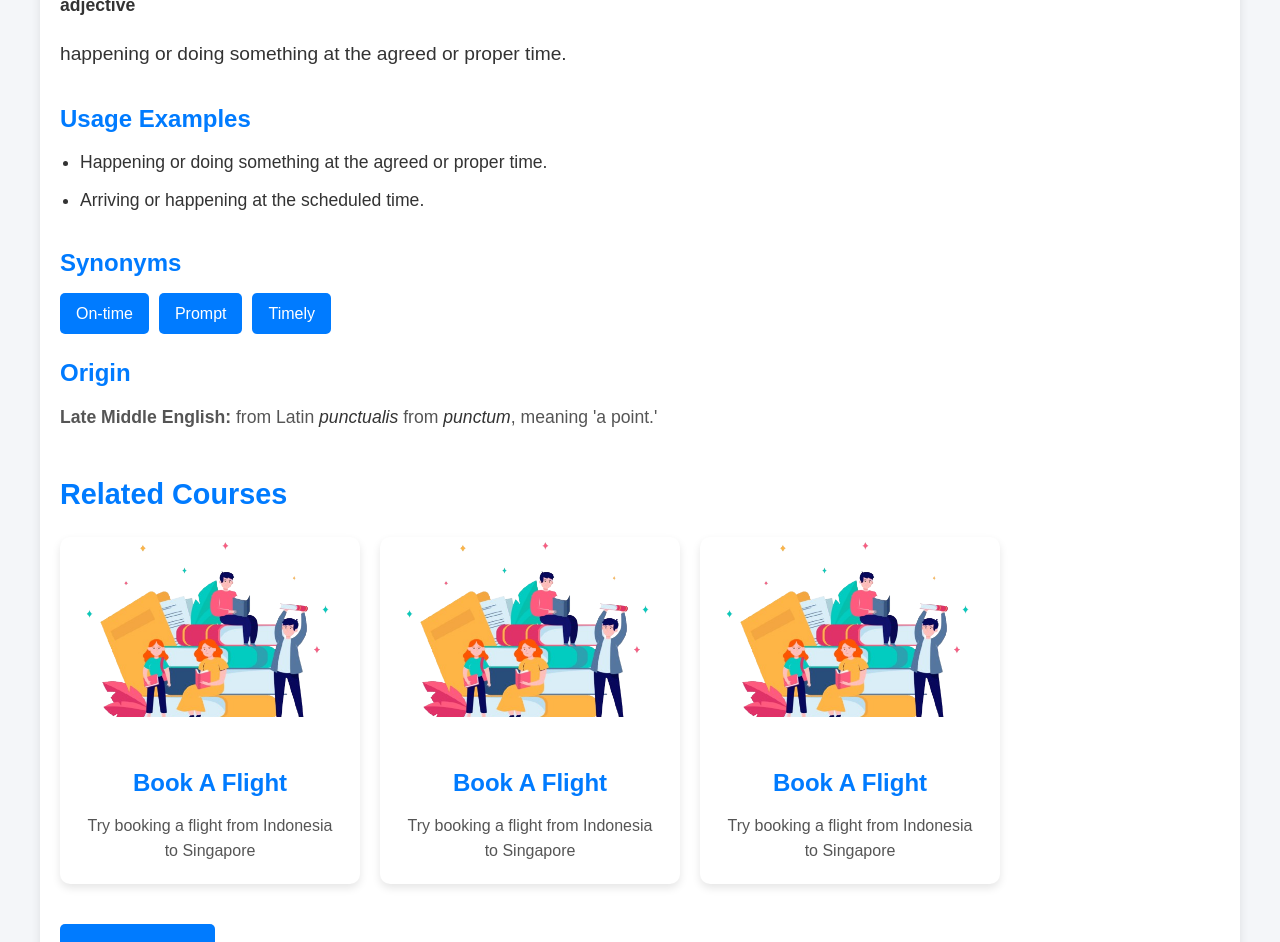
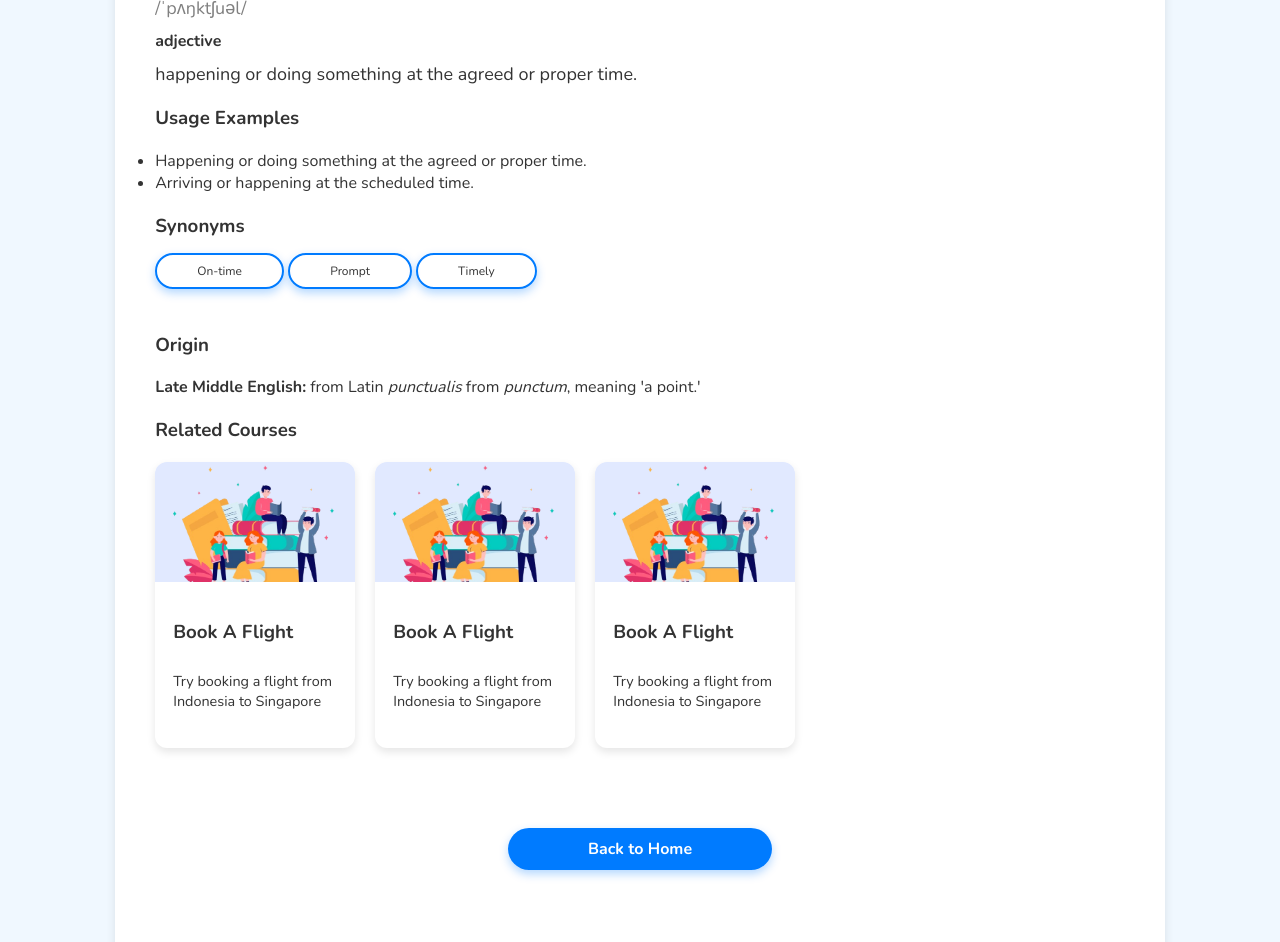
Before and after one commit to jasonjahja/LinguaLab_Web, a plain HTML site: page word.html in a window 1280 px wide. Shown: the part 264-1206 px from the top of the page. Drawn offline with nearby package versions, Linux system fonts and the light colour scheme.

Commit message:
finalisasi word

```diff
--- a/styles.css
+++ b/styles.css
@@ -534,7 +534,7 @@ footer {
     z-index: 1000;
 } */
 
-.modal-content {
+/* .modal-content {
     margin: auto;
     margin-top: 8vw;
     background-color: white;
@@ -580,7 +580,7 @@ footer {
 .modal-btn:hover {
     background-color: #0056b3;
     transform: scale(1.05);
-} */
+} */ */
 
 /* Close button styles */
 .close-btn {
@@ -592,8 +592,25 @@ footer {
     cursor: pointer;
 }
 
+
+
+
+
+
+
+
+
+
+
+
+
+
+
+
+
+
 /* word.html */
-.word-page {
+/* .word-page {
     padding: 12vw 10vw 6vw;
 }
 
@@ -649,7 +666,67 @@ footer {
 
 .btn-back:hover {
     background-color: #0073e6;
+} */
+
+
+
+.word-page {
+    padding: 12vw 9vw;
 }
+
+.word-page h3 {
+    display: block;
+    font-size: 1.17em;
+    margin-block-start: 1em;
+    margin-block-end: 1em;
+    margin-inline-start: 0px;
+    margin-inline-end: 0px;
+    font-weight: bold;
+    unicode-bidi: isolate;
+}
+
+.word-details {
+    background-color: white;
+    padding: 40px;
+    border-radius: 10px;
+    box-shadow: 0 0 10px rgba(0,0,0,0.1);
+}
+
+.pronunciation {
+    font-size: 18px;
+    color: gray;
+}
+
+.part-of-speech {
+    font-size: 16px;
+    font-weight: bold;
+    margin-top: 10px;
+}
+
+.definition {
+    font-size: 18px;
+    margin-top: 10px;
+}
+
+.example {
+    font-style: italic;
+    margin-top: 10px;
+}
+
+.synonyms {
+    margin-top: 20px;
+    margin-bottom: 4vw;
+}
+
+
+
+
+
+
+
+
+
+
 
 /* Course Page */
 .course-page {
--- a/tes.css
+++ /dev/null
@@ -1,238 +0,0 @@
-/* General Styles */
-* {
-    margin: 0;
-    padding: 0;
-    box-sizing: border-box;
-    font-family: 'Nunito', sans-serif;
-}
-
-body {
-    background-color: #f4f6f9;
-    color: #333;
-    line-height: 1.6;
-    font-size: 16px;
-}
-
-a {
-    text-decoration: none;
-    color: inherit;
-}
-
-ul {
-    list-style-type: none;
-}
-
-/* Navbar */
-.navbar {
-    display: flex;
-    justify-content: space-between;
-    align-items: center;
-    padding: 20px 40px;
-    background-color: #007BFF;
-    color: white;
-}
-
-.navbar .logo {
-    font-size: 1.5em;
-    font-weight: bold;
-}
-
-.navbar ul {
-    display: flex;
-    gap: 20px;
-}
-
-.navbar ul li a {
-    color: white;
-    font-weight: bold;
-    padding: 8px 16px;
-    transition: background-color 0.3s ease;
-}
-
-.navbar ul li a:hover {
-    background-color: rgba(255, 255, 255, 0.2);
-    border-radius: 5px;
-}
-
-.profile-btn {
-    background-color: white;
-    color: #007BFF;
-    font-weight: bold;
-    border-radius: 50%;
-    width: 40px;
-    height: 40px;
-    display: flex;
-    justify-content: center;
-    align-items: center;
-    font-size: 1.2em;
-    cursor: pointer;
-    transition: background-color 0.3s ease;
-}
-
-.profile-btn:hover {
-    background-color: rgba(255, 255, 255, 0.8);
-}
-
-/* Main Word Page */
-.word-page {
-    max-width: 1200px;
-    margin: 40px auto;
-    padding: 20px;
-    background-color: white;
-    border-radius: 10px;
-    box-shadow: 0 4px 10px rgba(0, 0, 0, 0.1);
-}
-
-.word-details h2 {
-    font-size: 2.5em;
-    color: #007BFF;
-    margin-bottom: 10px;
-}
-
-.word-details .pronunciation {
-    font-size: 1.2em;
-    color: #666;
-    margin-bottom: 10px;
-}
-
-.word-details .part-of-speech {
-    font-size: 1.1em;
-    font-weight: bold;
-    color: #333;
-    margin-bottom: 20px;
-}
-
-.word-details .definition {
-    font-size: 1.2em;
-    color: #333;
-    margin-bottom: 30px;
-}
-
-/* Subsections */
-.word-details h3 {
-    font-size: 1.5em;
-    margin: 20px 0 10px;
-    color: #007BFF;
-}
-
-.word-details ul {
-    list-style-type: disc;
-    padding-left: 20px;
-    margin-bottom: 30px;
-}
-
-.word-details ul li {
-    margin-bottom: 10px;
-    font-size: 1.1em;
-}
-
-.synonyms {
-    display: flex;
-    gap: 10px;
-}
-
-.synonym-btn {
-    background-color: #007BFF;
-    color: white;
-    border-radius: 5px;
-    padding: 8px 16px;
-    font-size: 1em;
-    cursor: pointer;
-    transition: background-color 0.3s ease;
-}
-
-.synonym-btn:hover {
-    background-color: #0056b3;
-}
-
-.origin {
-    font-size: 1.1em;
-    color: #555;
-    margin-bottom: 30px;
-}
-
-.origin em {
-    font-style: italic;
-    color: #333;
-}
-
-/* Courses Section */
-.courses-section {
-    margin-top: 40px;
-}
-
-.courses-section h3 {
-    font-size: 1.8em;
-    color: #007BFF;
-    margin-bottom: 20px;
-}
-
-.card-container {
-    display: flex;
-    gap: 20px;
-    flex-wrap: wrap;
-}
-
-.card {
-    background-color: white;
-    border-radius: 10px;
-    overflow: hidden;
-    box-shadow: 0 4px 8px rgba(0, 0, 0, 0.1);
-    transition: transform 0.3s ease, box-shadow 0.3s ease;
-    width: 300px;
-}
-
-.card:hover {
-    transform: translateY(-5px);
-    box-shadow: 0 6px 15px rgba(0, 0, 0, 0.2);
-}
-
-.card-thumbnail img {
-    width: 100%;
-    height: 180px;
-    object-fit: cover;
-}
-
-.card-content {
-    padding: 20px;
-    text-align: center;
-}
-
-.card-content h3 {
-    font-size: 1.5em;
-    margin-bottom: 10px;
-    color: #007BFF;
-}
-
-.card-content p {
-    font-size: 1em;
-    color: #555;
-}
-
-/* Back Button */
-.btn-back {
-    display: inline-block;
-    padding: 12px 24px;
-    background-color: #007BFF;
-    color: white;
-    border-radius: 5px;
-    margin-top: 40px;
-    transition: background-color 0.3s ease;
-    font-weight: bold;
-}
-
-.btn-back:hover {
-    background-color: #0056b3;
-}
-
-/* Footer */
-footer {
-    text-align: center;
-    padding: 20px;
-    background-color: #f4f6f9;
-    color: #555;
-    font-size: 0.9em;
-    position: relative;
-    bottom: 0;
-    width: 100%;
-}
--- a/word.html
+++ b/word.html
@@ -4,7 +4,7 @@
     <meta charset="UTF-8">
     <meta name="viewport" content="width=device-width, initial-scale=1.0">
     <title>Punctual - Definition</title>
-    <link rel="stylesheet" href="tes.css">
+    <link rel="stylesheet" href="styles.css">
 </head>
 <body>
     <header>
@@ -34,9 +34,9 @@
 
             <h3>Synonyms</h3>
             <div class="synonyms">
-                <span class="synonym-btn">On-time</span>
-                <span class="synonym-btn">Prompt</span>
-                <span class="synonym-btn">Timely</span>
+                <span class="word-btn" style="font-size: 12px;">On-time</span>
+                <span class="word-btn" style="font-size: 12px;">Prompt</span>
+                <span class="word-btn" style="font-size: 12px;">Timely</span>
             </div>
 
             <h3>Origin</h3>
@@ -79,7 +79,7 @@
                 </div>
             </div>
 
-            <a href="home.html" class="btn-back">Back to Home</a>
+            <div style="text-align: center; margin: 7vw;"><a href="home.html" class="done-btn">Back to Home</a></div>
         </section>
     </main>
 
```
Also changed, not shown: home.html (+1 -1 lines), tes.html (added, +69 -0 lines).
